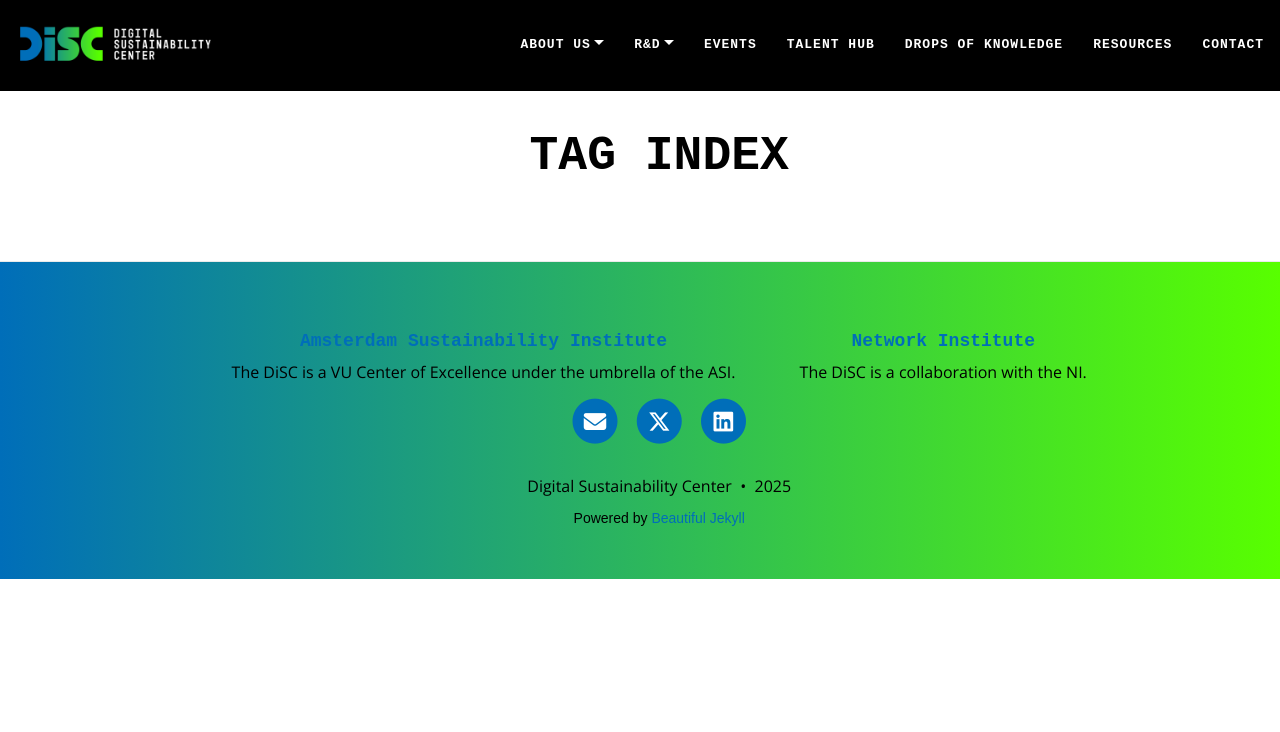
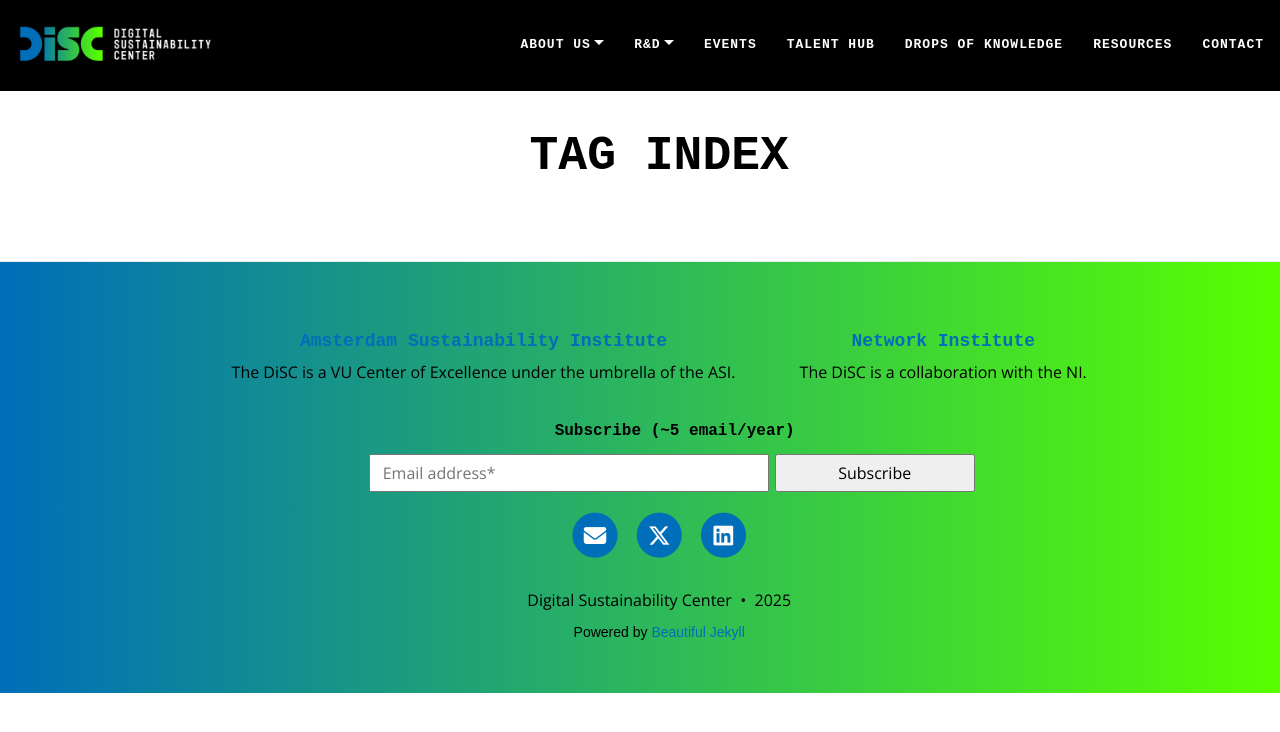
Before and after one commit to S2-group/disc-website.github.io, a Jekyll site: the page built from tags.html, in a window 1280 px wide. Shown: the top 732 px of the page. Built offline with Jekyll 4.4.1, drawn with Linux system fonts in a browser that asks for light colours; comment, search, counter and statistics services are not loaded.

Commit message:
re-added mailing list

```diff
--- a/_includes/footer.html
+++ b/_includes/footer.html
@@ -8,7 +8,7 @@
           {% include {{ file }} %}
           {% endfor %}
         </div>
-        <!-- {% include mailinglist.html %} -->
+        {% include mailinglist.html %}
         {% include social-networks-links.html %}
       {% endif %}
       <p class="copyright text-muted">
--- /dev/null
+++ b/_includes/mailinglist.html
@@ -0,0 +1,41 @@
+<div id="mc_embed_shell" style="margin: 0 auto;">
+    <link href="//cdn-images.mailchimp.com/embedcode/classic-061523.css" rel="stylesheet" type="text/css">
+    <style type="text/css">
+        #mc_embed_signup{background:#fff; false;clear:left; font:14px Helvetica,Arial,sans-serif; width: 400px;}
+        /* Add your own Mailchimp form style overrides in your site stylesheet or in this style block.
+           We recommend moving this block and the preceding CSS link to the HEAD of your HTML file. */
+</style>
+  <div class="container-md beautiful-jekyll-footer">
+    <div class="row">
+      <div class="col-xl-8 offset-xl-2 col-lg-10 offset-lg-1">
+    <div class="footer-custom-content">
+        <form action="https://vu.us17.list-manage.com/subscribe/post?u=982facdbeb44a787d25f4d096&amp;id=e1241028a5&amp;f_id=004fc2e1f0" method="post" id="mc-embedded-subscribe-form" name="mc-embedded-subscribe-form" class="validate" target="_blank">
+            <div id="mc_embed_signup_scroll">
+            </br>
+                <h6>Subscribe (~5 email/year)</h6>
+                <!-- <div class="indicates-required"><span class="asterisk">*</span> indicates required</div> -->
+                <div class="mc-field-group">
+                    <div style="display: flex; align-items: center; justify-content: center;">
+                        <input type="email" name="EMAIL" placeholder="Email address*" class="required email" id="mce-EMAIL" required="" value="" style="padding: 6px 12px 6px 12px; line-height: normal; width: 400px;">
+                        <input type="submit" name="subscribe" id="mc-embedded-subscribe" class="button" value="Subscribe" style="padding: 6px 12px 6px 12px; margin: 6px; line-height: normal; width: 200px;">
+                        <!-- <p style="margin: 0px auto;"><a href="http://eepurl.com/iOqCeQ" title="Mailchimp - email marketing made easy and fun"><span style="display: inline-block; background-color: transparent; border-radius: 4px;"><img class="refferal_badge" src="https://digitalasset.intuit.com/render/content/dam/intuit/mc-fe/en_us/images/intuit-mc-rewards-text-dark.svg" alt="Intuit Mailchimp" style="width: 220px; height: 40px; display: flex; padding: 2px 0px; justify-content: center; align-items: center;"></span></a></p> -->
+                    </div>
+                    <div id="mce-responses" class="clear foot">
+                        <div class="response" id="mce-error-response" style="display: none; color: white;"></div>
+                        <div class="response" id="mce-success-response" style="display: none; color: white;"></div>
+                    </div>
+                </div>
+
+                <div aria-hidden="true" style="position: absolute; left: -5000px;">
+                    <!-- real people should not fill this in and expect good things - do not remove this or risk form bot signups -->
+                    <input type="text" name="b_982facdbeb44a787d25f4d096_e1241028a5" tabindex="-1" value="">
+                </div>
+            </div>
+        </form>
+    </div>
+
+    <script type="text/javascript" src="//s3.amazonaws.com/downloads.mailchimp.com/js/mc-validate.js"></script><script type="text/javascript">(function($) {window.fnames = new Array(); window.ftypes = new Array();fnames[0]='EMAIL';ftypes[0]='email';}(jQuery));var $mcj = jQuery.noConflict(true);</script>
+</div>
+</div>
+</div>
+</div>
```
